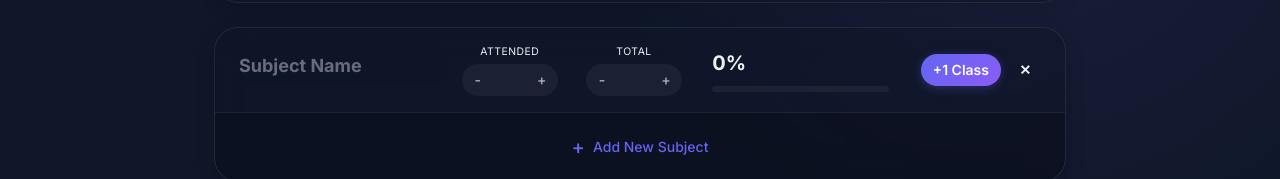
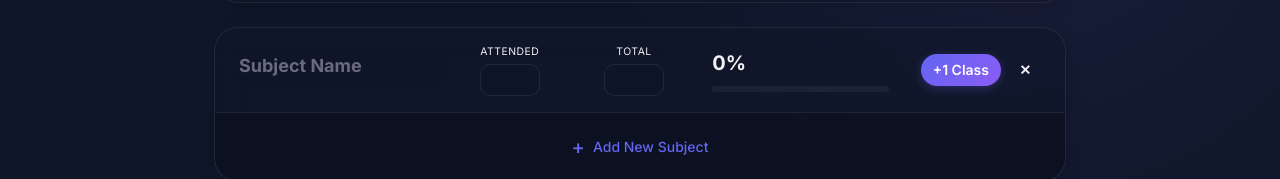
Before and after one commit to tanmay-bit-glitch/ShareVIT-v2, a Next.js app: page /tools/attendance in a window 1280 px wide. Shown: the part 562-741 px from the top of the page. Built offline with nearby package versions, Linux system fonts and the light colour scheme; no server answers; the database is empty; sample sign-in values are in the browser's storage.

Commit message:
UI: Remove stepper buttons from attendance tracker inputs

```diff
--- a/src/app/tools/attendance/page.js
+++ b/src/app/tools/attendance/page.js
@@ -182,34 +182,27 @@ function AttendanceContent() {
                     />
                   </div>
 
-                  {/* Attended Stepper */}
+                  {/* Attended & Total Inputs */}
                   <div style={{ flex: '1 1 120px', display: 'flex', flexDirection: 'column', alignItems: 'center', padding: '0 var(--space-2)' }}>
                     <span className="text-muted" style={{ fontSize: '0.65rem', textTransform: 'uppercase', letterSpacing: '0.05em', marginBottom: 'var(--space-1)' }}>Attended</span>
-                    <div style={{ display: 'flex', alignItems: 'center', backgroundColor: 'rgba(255,255,255,0.05)', borderRadius: 'var(--radius-full)', padding: '2px' }}>
-                      <button className="btn btn-ghost" style={{ width: '28px', height: '28px', padding: 0, borderRadius: '50%', minHeight: 0, display: 'flex', alignItems: 'center', justifyContent: 'center' }} onClick={() => update(i, 'attended', String(Math.max(0, a - 1)))}>-</button>
                     <input
+                      className="form-input"
                       type="number"
                       value={s.attended}
                       onChange={e => update(i, 'attended', e.target.value)}
-                        style={{ width: '36px', textAlign: 'center', fontWeight: 'var(--fw-medium)', background: 'transparent', border: 'none', color: 'var(--text-primary)', padding: 0, fontSize: '0.875rem' }}
+                      style={{ width: '60px', textAlign: 'center', padding: 'var(--space-1)', minHeight: '32px' }}
                     />
-                      <button className="btn btn-ghost" style={{ width: '28px', height: '28px', padding: 0, borderRadius: '50%', minHeight: 0, display: 'flex', alignItems: 'center', justifyContent: 'center' }} onClick={() => update(i, 'attended', String(a + 1))}>+</button>
-                    </div>
                   </div>
 
-                  {/* Total Stepper */}
                   <div style={{ flex: '1 1 120px', display: 'flex', flexDirection: 'column', alignItems: 'center', padding: '0 var(--space-2)' }}>
                     <span className="text-muted" style={{ fontSize: '0.65rem', textTransform: 'uppercase', letterSpacing: '0.05em', marginBottom: 'var(--space-1)' }}>Total</span>
-                    <div style={{ display: 'flex', alignItems: 'center', backgroundColor: 'rgba(255,255,255,0.05)', borderRadius: 'var(--radius-full)', padding: '2px' }}>
-                      <button className="btn btn-ghost" style={{ width: '28px', height: '28px', padding: 0, borderRadius: '50%', minHeight: 0, display: 'flex', alignItems: 'center', justifyContent: 'center' }} onClick={() => update(i, 'total', String(Math.max(0, t - 1)))}>-</button>
                     <input
+                      className="form-input"
                       type="number"
                       value={s.total}
                       onChange={e => update(i, 'total', e.target.value)}
-                        style={{ width: '36px', textAlign: 'center', fontWeight: 'var(--fw-medium)', background: 'transparent', border: 'none', color: 'var(--text-primary)', padding: 0, fontSize: '0.875rem' }}
+                      style={{ width: '60px', textAlign: 'center', padding: 'var(--space-1)', minHeight: '32px' }}
                     />
-                      <button className="btn btn-ghost" style={{ width: '28px', height: '28px', padding: 0, borderRadius: '50%', minHeight: 0, display: 'flex', alignItems: 'center', justifyContent: 'center' }} onClick={() => update(i, 'total', String(t + 1))}>+</button>
-                    </div>
                   </div>
 
                   {/* Progress Bar & Percentage */}
```
Lines whose indentation alone changed are shown as unchanged.
